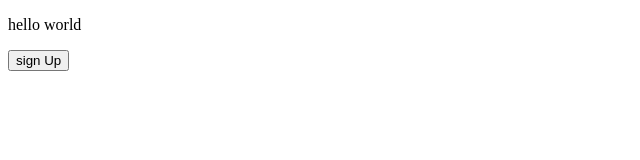
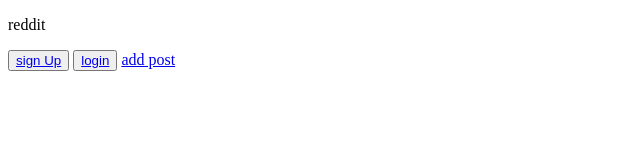
Before and after one commit to GSG-G11/Deena-Reddit, a website: page public/index.html in a window 1280 px wide. Shown: the whole page, without its empty margins (0-640 px from the left). Drawn offline with Linux system fonts and the light colour scheme; no server answers.

Commit message:
add button sign up and login and add post

```diff
--- a/public/index.html
+++ b/public/index.html
@@ -7,7 +7,20 @@
   <title>Document</title>
 </head>
 <body>
-  <p>hello world</p>
-  <button class="signUp">sign Up</button>
+  <p>reddit</p>
+  <button class="signUp"><a href="/signUp">sign Up</a></button>
+  <button class="login"><a href="/login">login</a></button>
+  <a href="/addPost">add post</a>
+  <div class="posts">
+    <p class="vote"></p>
+    <!-- <div class="card">
+      <h2 class="name">name</h2>
+      <span class="date">date</span>
+      <h3 class="title">title</h3>
+      <p>ttttttttttttttttttttttttt</p>
+      <button>delete</button>
+  </div> -->
+  </div>
+  <script src="js/index.js"></script>
 </body>
 </html>
```
